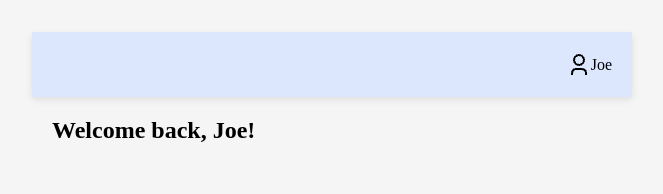
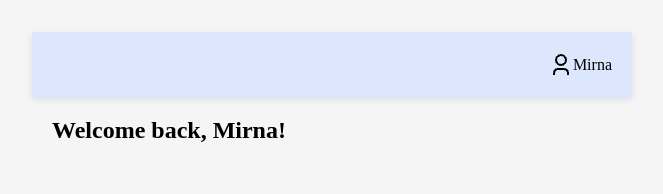
Before and after one commit to candytale55/react-state-projects, a React (Vite) app: page / in a window 1280 px wide. Shown: the top 194 px of the page, without its empty margins (32-695 px from the left). Built offline with nearby package versions, Linux system fonts and the light colour scheme.

Commit message:
test: another name

```diff
--- a/src/components/welcomemessage/WelcomeMessage.jsx
+++ b/src/components/welcomemessage/WelcomeMessage.jsx
@@ -4,7 +4,7 @@ import Body from "./Body"
 import './assets/styles.css'
 
 export default function WelcomeMessage() {
-    const [userName, setUserName] = React.useState("Joe")
+    const [userName, setUserName] = React.useState("Mirna")
 
     return (
         <main className="card">
```
